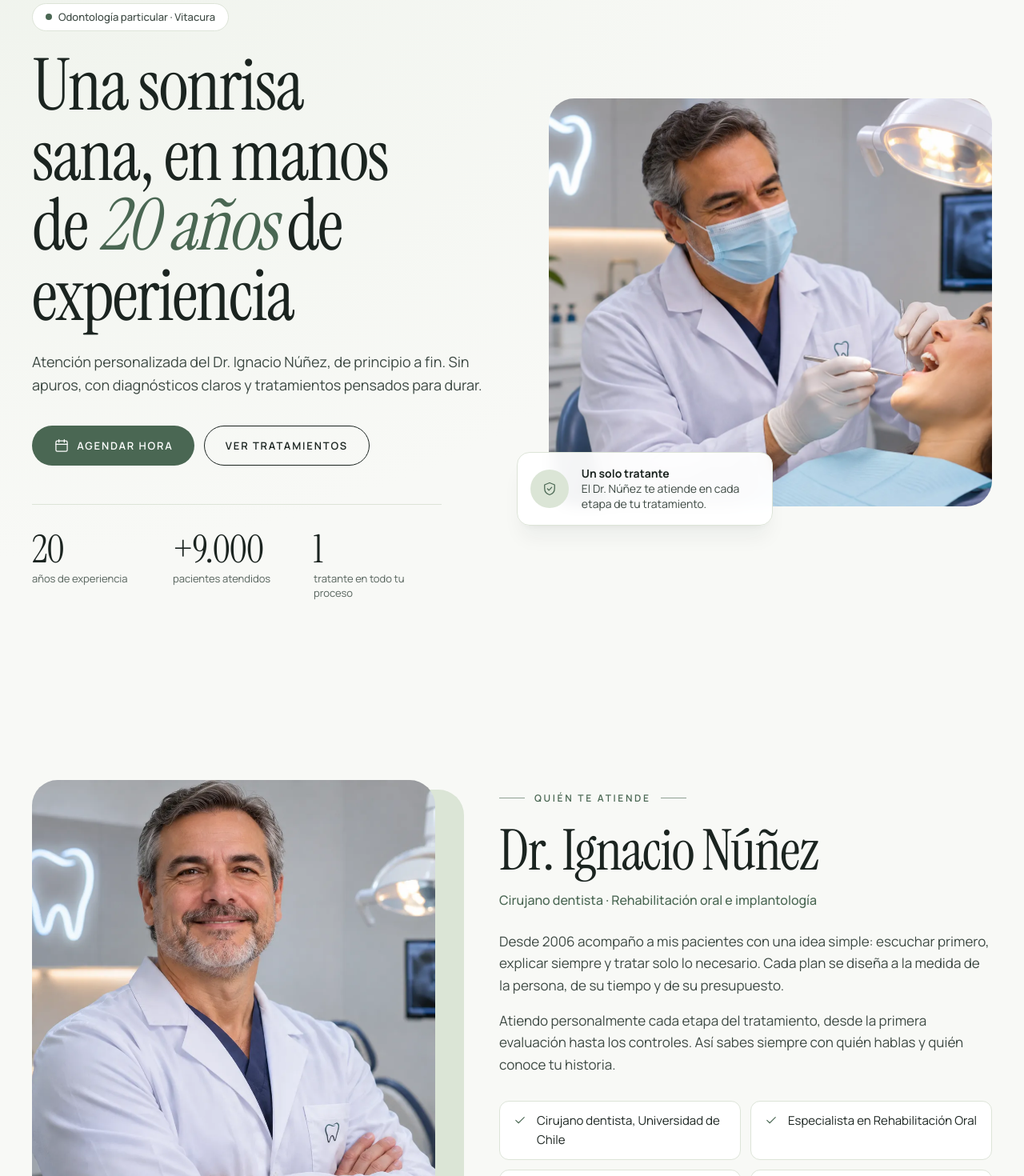
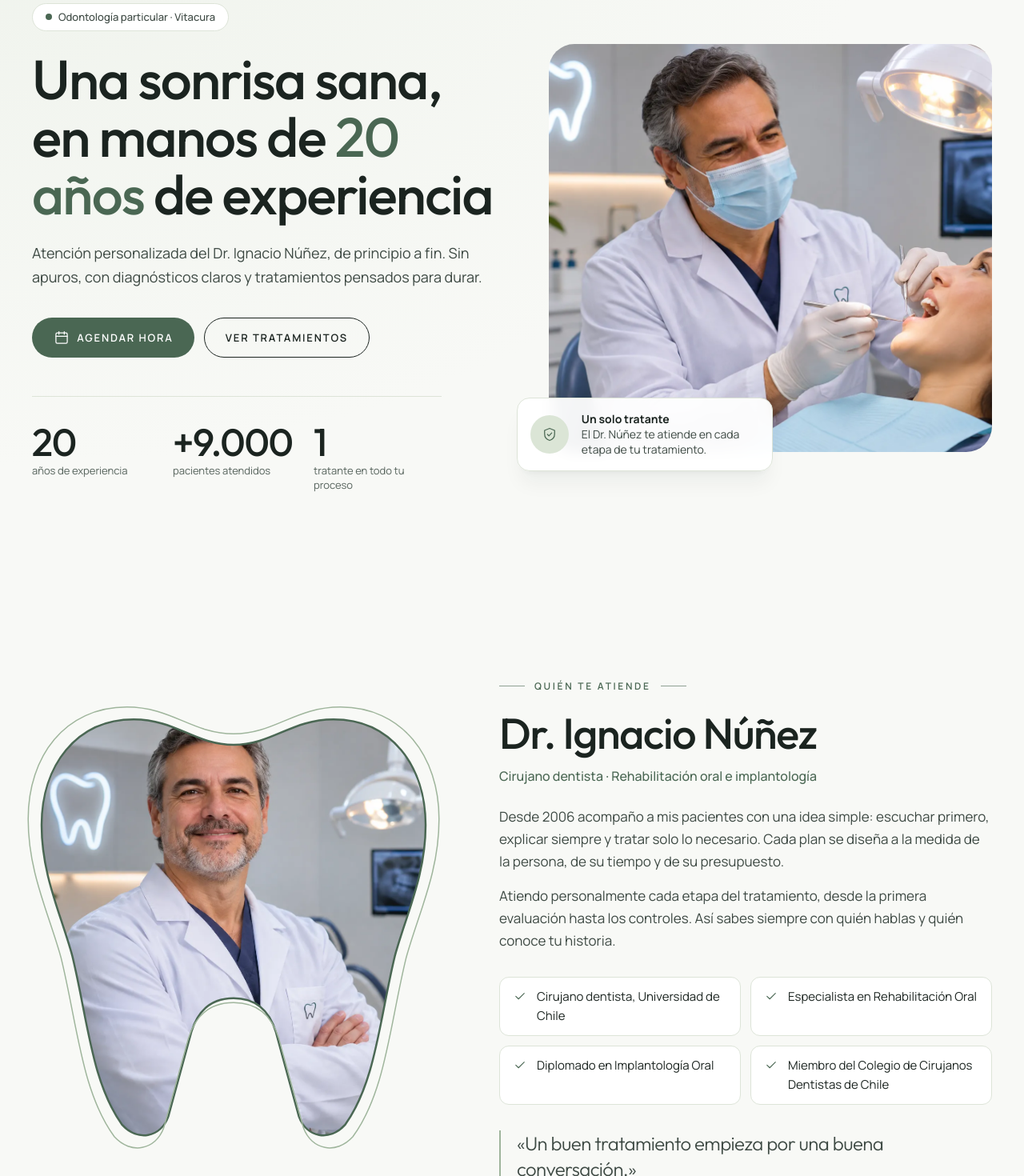
Before and after one commit to jdakira11/IN-Dental-Care, a Next.js app: page / in a window 1280 px wide. Shown: the part 140-1610 px from the top of the page at 80% size. Built offline with nearby package versions, Linux system fonts and the light colour scheme; no server answers.

Commit message:
Outfit en títulos, marco de diente para el doctor e ilustraciones en Previsión y pagos
Co-Authored-By: Claude Opus 5.5 <noreply@anthropic.com>

```diff
--- a/src/app/globals.css
+++ b/src/app/globals.css
@@ -17,7 +17,7 @@
   --color-metal: #c9d9c2; /* detalles sobre fondo oscuro */
 
   /* Solo dos familias: títulos y texto (definidas con next/font en layout.tsx) */
-  --font-title: var(--font-title-face), ui-serif, Georgia, serif;
+  --font-title: var(--font-title-face), ui-sans-serif, system-ui, sans-serif;
   --font-sans: var(--font-body-face), ui-sans-serif, system-ui, sans-serif;
 
   --ease-out-soft: cubic-bezier(0.22, 1, 0.36, 1);
@@ -84,26 +84,26 @@
     color: var(--color-metal);
   }
 
-  /* Títulos con la fuente de títulos. Si es caligráfica: letter-spacing 0 (el negativo rompe
-     las uniones), word-spacing ~0.12em y tamaños algo mayores. */
+  /* Títulos con Outfit (sans geométrica y ancha): peso 500 y tamaños contenidos. */
   .font-title,
   .display-xl,
   .display-lg,
   .display-md {
     font-family: var(--font-title);
-    letter-spacing: -0.02em;
+    font-weight: 500;
+    letter-spacing: -0.025em;
   }
   .display-xl {
-    font-size: clamp(3rem, 10vw, 8rem);
-    line-height: 0.98;
+    font-size: clamp(2.5rem, 7vw, 5rem);
+    line-height: 1.04;
   }
   .display-lg {
-    font-size: clamp(2.3rem, 5.5vw, 4.5rem);
-    line-height: 1.05;
+    font-size: clamp(2rem, 4.2vw, 3.4rem);
+    line-height: 1.1;
   }
   .display-md {
-    font-size: clamp(1.9rem, 4vw, 3rem);
-    line-height: 1.1;
+    font-size: clamp(1.75rem, 3.2vw, 2.5rem);
+    line-height: 1.15;
   }
 
   .btn {
--- a/src/app/layout.tsx
+++ b/src/app/layout.tsx
@@ -1,5 +1,5 @@
 import type { Metadata } from "next";
-import { Instrument_Serif, Manrope } from "next/font/google";
+import { Manrope, Outfit } from "next/font/google";
 import { FloatingContact } from "@/components/FloatingContact";
 import { Footer } from "@/components/Footer";
 import { Header } from "@/components/Header";
@@ -7,8 +7,8 @@ import { RevealObserver } from "@/components/RevealObserver";
 import { getSiteUrl, siteConfig } from "@/config/site";
 import "./globals.css";
 
-// Títulos: serif fina y moderna (elegancia sobria). Texto: sans humanista muy legible.
-const title = Instrument_Serif({ variable: "--font-title-face", subsets: ["latin"], weight: "400", style: ["normal", "italic"] });
+// Títulos: Outfit (sans geométrica, pedida por el cliente). Texto: Manrope (sans humanista muy legible).
+const title = Outfit({ variable: "--font-title-face", subsets: ["latin"] });
 const body = Manrope({ variable: "--font-body-face", subsets: ["latin"] });
 
 export const metadata: Metadata = {
--- a/src/app/page.tsx
+++ b/src/app/page.tsx
@@ -1,10 +1,12 @@
 import Image from "next/image";
 import Link from "next/link";
 import { BookingForm } from "@/components/BookingForm";
+import { CoverageIllustration } from "@/components/CoverageIllustration";
 import { FixedImageBand } from "@/components/FixedImageBand";
 import { ProcessTimeline } from "@/components/ProcessTimeline";
+import { ToothFrame } from "@/components/ToothFrame";
 import { TreatmentCard } from "@/components/TreatmentCard";
-import { Calendar, Check, Clock, Mail, MapPin, Phone, Plus, Shield, Star, Tooth } from "@/components/icons";
+import { Calendar, Check, Clock, Mail, MapPin, Phone, Plus, Shield, Star } from "@/components/icons";
 import { SectionHeader } from "@/components/SectionHeader";
 import { siteConfig, telLink } from "@/config/site";
 import { band, booking, coverage, doctor, faq, firstVisit, hero } from "@/content/copy";
@@ -24,9 +26,9 @@ export default function HomePage() {
               <span className="h-2 w-2 rounded-full bg-accent" />
               {hero.eyebrow}
             </p>
-            <h1 id="titulo-portada" className="display-xl mt-6 max-w-[12ch] text-[clamp(2.9rem,7vw,5.6rem)]">
+            <h1 id="titulo-portada" className="display-xl mt-6 max-w-[15ch] text-[clamp(2.5rem,5.4vw,4.4rem)]">
               {hero.title.before}
-              <em className="text-accent">{hero.title.highlight}</em>
+              <em className="not-italic text-accent">{hero.title.highlight}</em>
               {hero.title.after}
             </h1>
             <p className="mt-6 max-w-xl text-lg leading-relaxed text-ink-soft">{hero.intro}</p>
@@ -42,7 +44,7 @@ export default function HomePage() {
               {hero.stats.map((s) => (
                 <div key={s.label}>
                   <dt className="sr-only">{s.label}</dt>
-                  <dd className="font-title text-4xl text-ink md:text-5xl">{s.value}</dd>
+                  <dd className="font-title text-3xl text-ink sm:text-4xl md:text-5xl">{s.value}</dd>
                   <dd className="mt-1 text-[0.8125rem] leading-snug text-ink-mute">{s.label}</dd>
                 </div>
               ))}
@@ -68,11 +70,8 @@ export default function HomePage() {
       {/* ── El doctor ── */}
       <section id="doctor" aria-labelledby="titulo-doctor" className="overflow-x-clip py-24 md:py-32">
         <div className="container-x grid items-center gap-12 lg:grid-cols-[0.9fr_1.1fr] lg:gap-20">
-          <div className="relative mx-auto w-full max-w-md lg:max-w-none" data-reveal>
-            <div className="absolute -inset-2 -z-10 translate-x-3 translate-y-3 rounded-[2rem] md:-inset-3 md:translate-x-6 md:translate-y-6 bg-sage" />
-            <div className="relative aspect-[4/5] overflow-hidden rounded-[2rem]">
-              <Image src={images.doctor.src} alt={images.doctor.alt} fill sizes="(min-width: 1024px) 40vw, 90vw" placeholder="blur" className="object-cover object-[42%_center]" />
-            </div>
+          <div className="mx-auto w-full max-w-sm px-3 sm:max-w-md lg:max-w-lg" data-reveal>
+            <ToothFrame image={images.doctor.src} alt={images.doctor.alt} sizes="(min-width: 1024px) 34vw, 85vw" />
           </div>
           <div>
             <p className="eyebrow" data-reveal>
@@ -97,7 +96,7 @@ export default function HomePage() {
                 </li>
               ))}
             </ul>
-            <blockquote className="mt-8 border-l-2 border-sage-mid pl-5 font-title text-2xl italic text-ink-soft" data-reveal>
+            <blockquote className="mt-8 border-l-2 border-sage-mid pl-5 font-title text-2xl font-light text-ink-soft" data-reveal>
               «{doctor.quote}»
             </blockquote>
           </div>
@@ -184,13 +183,18 @@ export default function HomePage() {
         <div className="container-x">
           <SectionHeader id="titulo-prevision" eyebrow={coverage.eyebrow} title={coverage.title} intro={coverage.intro} />
           <ul className="mx-auto mt-14 grid max-w-6xl gap-5 sm:grid-cols-2 lg:grid-cols-4">
-            {coverage.items.map((c) => (
-              <li key={c.title} className="rounded-2xl border border-line bg-card p-6" data-reveal>
-                <span className="grid h-11 w-11 place-items-center rounded-full bg-sage text-accent">
-                  <Tooth width={20} height={20} />
-                </span>
-                <h3 className="mt-5 text-lg font-semibold">{c.title}</h3>
-                <p className="mt-1.5 text-[0.9375rem] text-ink-soft">{c.text}</p>
+            {coverage.items.map((c, i) => (
+              <li key={c.id} className="group flex flex-col overflow-hidden rounded-3xl border border-line bg-card transition-[transform,box-shadow] duration-500 hover:-translate-y-1 hover:shadow-xl hover:shadow-ink/5" data-reveal style={{ "--reveal-delay": `${i * 90}ms` } as React.CSSProperties}>
+                {/* Ficha: ilustración sobre panel suave + texto */}
+                <div className="relative m-2 grid aspect-[4/3] place-items-center overflow-hidden rounded-[1.25rem] bg-paper-2">
+                  <span aria-hidden className="absolute aspect-square h-[78%] rounded-full bg-sage transition-transform duration-700 group-hover:scale-110" />
+                  <CoverageIllustration id={c.id} className="relative w-[78%]" />
+                  <span className="absolute left-4 top-4 font-title text-sm text-ink-mute">{String(i + 1).padStart(2, "0")}</span>
+                </div>
+                <div className="px-6 pb-7 pt-4">
+                  <h3 className="font-title text-xl">{c.title}</h3>
+                  <p className="mt-2 text-[0.9375rem] leading-relaxed text-ink-soft">{c.text}</p>
+                </div>
               </li>
             ))}
           </ul>
--- /dev/null
+++ b/src/components/CoverageIllustration.tsx
@@ -0,0 +1,83 @@
+/**
+ * Ilustraciones planas de «Previsión y pagos» (dibujo propio, viewBox 120×90, solo rellenos con
+ * los tokens de la marca). La clave coincide con el `id` de `coverage.items` en copy.ts.
+ */
+const TOOTH =
+  "M20 9C13 9 9 14.5 9 21c0 5.5 2.2 9.6 3.4 14.6 1.7 6.9 2.3 14.4 6.2 20 1.5 2.1 4.4 1.7 5.2-.9l2.8-11.1c.8-2.8 3.4-3.9 5.4-3.9s4.6 1.1 5.4 3.9l2.8 11.1c.8 2.6 3.7 3 5.2.9 3.9-5.6 4.5-13.1 6.2-20C52.8 30.6 55 26.5 55 21 55 14.5 51 9 44 9c-5 0-7.6 2.8-12 2.8S25 9 20 9z";
+
+const illustrations: Record<string, React.ReactNode> = {
+  // Boleta con detalle de prestaciones + moneda con flecha de devolución
+  reembolso: (
+    <>
+      <path className="fill-white" d="M30 12h44v60l-5.5-4.4-5.5 4.4-5.5-4.4-5.5 4.4-5.5-4.4-5.5 4.4-5.5-4.4L30 72z" />
+      <rect className="fill-accent" x="36" y="19" width="16" height="4" rx="2" />
+      <rect className="fill-sage-mid" x="36" y="29" width="32" height="3" rx="1.5" />
+      <rect className="fill-sage-mid" x="36" y="36" width="26" height="3" rx="1.5" />
+      <rect className="fill-sage-mid" x="36" y="43" width="29" height="3" rx="1.5" />
+      <rect className="fill-deep" x="36" y="54" width="14" height="4" rx="2" opacity=".75" />
+      <rect className="fill-accent" x="56" y="54" width="12" height="4" rx="2" />
+      <circle className="fill-accent" cx="84" cy="58" r="16" />
+      <circle className="fill-sage-mid" cx="84" cy="58" r="11.5" opacity=".35" />
+      <path d="M78 58a6 6 0 1 0 6-6" fill="none" stroke="white" strokeWidth="2.6" strokeLinecap="round" />
+      <path className="fill-white" d="M84 47.5l5 4.5-5 4.5z" />
+    </>
+  ),
+  // Paraguas que protege un diente
+  seguros: (
+    <>
+      <path className="fill-accent" d="M24 44C24 26 40 13 60 13s36 13 36 31c-3.8-4.2-10.2-4.2-14 0-3.8-4.2-10.2-4.2-14 0-3.8-4.2-10.2-4.2-14 0-3.8-4.2-10.2-4.2-14 0-3.8-4.2-10.2-4.2-14 0z" />
+      <path className="fill-sage-mid" d="M60 13c-7 5.5-10 17-10 31-1.4-1.6-3-2.4-4-2.6C46.4 28 52 18 60 13z" opacity=".55" />
+      <circle className="fill-deep" cx="60" cy="12" r="2.6" />
+      <rect className="fill-deep" x="58.7" y="44" width="2.6" height="25" rx="1.3" />
+      <path d="M60 68c0 5-7 5-7 0" fill="none" className="stroke-deep" strokeWidth="2.6" strokeLinecap="round" />
+      <path className="fill-white" d={TOOTH} transform="translate(65 47) scale(.42)" />
+    </>
+  ),
+  // Tarjeta de pago + calendario de cuotas
+  cuotas: (
+    <>
+      <rect className="fill-accent" x="16" y="18" width="62" height="40" rx="6" />
+      <rect className="fill-deep" x="16" y="27" width="62" height="7" />
+      <rect className="fill-sage-mid" x="24" y="40" width="11" height="8" rx="2" />
+      <rect className="fill-white" x="24" y="51" width="22" height="2.6" rx="1.3" opacity=".6" />
+      <rect className="fill-white" x="64" y="40" width="34" height="34" rx="5" />
+      <rect className="fill-deep" x="64" y="40" width="34" height="8" rx="4" />
+      <rect className="fill-deep" x="64" y="44" width="34" height="4" />
+      {[0, 1, 2].map((col) =>
+        [0, 1].map((row) => (
+          <rect key={`${col}-${row}`} className={col === 0 && row === 0 ? "fill-accent" : "fill-sage-mid"} x={69 + col * 9.5} y={52 + row * 9.5} width="6.5" height="6.5" rx="1.5" opacity={col === 0 && row === 0 ? 1 : 0.55} />
+        )),
+      )}
+    </>
+  ),
+  // Portapapeles con lista revisada + lápiz
+  presupuesto: (
+    <>
+      <rect className="fill-accent" x="34" y="12" width="46" height="66" rx="6" />
+      <rect className="fill-white" x="39" y="19" width="36" height="54" rx="3" />
+      <rect className="fill-deep" x="47" y="8" width="20" height="9" rx="3.5" />
+      {[0, 1, 2].map((i) => (
+        <g key={i}>
+          <circle className="fill-accent" cx="46" cy={31 + i * 12} r="3.6" />
+          <path d={`M44.3 ${31 + i * 12}l1.3 1.3 2.4-2.6`} fill="none" stroke="white" strokeWidth="1.4" strokeLinecap="round" strokeLinejoin="round" />
+          <rect className="fill-sage-mid" x="53" y={29.6 + i * 12} width={i === 1 ? 14 : 18} height="2.8" rx="1.4" />
+        </g>
+      ))}
+      <rect className="fill-deep" x="53" y="63" width="12" height="3.4" rx="1.7" opacity=".75" />
+      <g transform="rotate(35 92 46)">
+        <rect className="fill-deep" x="88" y="22" width="8" height="40" rx="2" />
+        <rect className="fill-sage-mid" x="88" y="22" width="8" height="6" rx="2" />
+        <path className="fill-white" d="M88 62h8l-4 9z" />
+        <path className="fill-deep" d="M90.6 67.8h2.8L92 71z" />
+      </g>
+    </>
+  ),
+};
+
+export function CoverageIllustration({ id, className = "" }: { id: string; className?: string }) {
+  return (
+    <svg viewBox="0 0 120 90" aria-hidden className={className}>
+      {illustrations[id]}
+    </svg>
+  );
+}
--- /dev/null
+++ b/src/components/ToothFrame.tsx
@@ -0,0 +1,29 @@
+import Image, { type StaticImageData } from "next/image";
+import { useId } from "react";
+
+/** Silueta de diente en unidades 0–1 (clipPathUnits="objectBoundingBox"): se adapta a cualquier tamaño. */
+const TOOTH_PATH =
+  "M0.24,0.01 C0.09,0.01 0,0.12 0,0.26 C0,0.38 0.05,0.47 0.08,0.57 C0.12,0.72 0.13,0.87 0.21,0.97 C0.25,1.01 0.31,1 0.33,0.95 L0.39,0.75 C0.41,0.69 0.45,0.67 0.5,0.67 C0.55,0.67 0.59,0.69 0.61,0.75 L0.67,0.95 C0.69,1 0.75,1.01 0.79,0.97 C0.87,0.87 0.88,0.72 0.92,0.57 C0.95,0.47 1,0.38 1,0.26 C1,0.12 0.91,0.01 0.76,0.01 C0.65,0.01 0.6,0.07 0.5,0.07 C0.4,0.07 0.35,0.01 0.24,0.01 Z";
+
+/** Foto recortada con forma de diente, con un contorno de acento y un segundo trazo exterior a modo de marco. */
+export function ToothFrame({ image, alt, sizes, className = "" }: { image: StaticImageData; alt: string; sizes: string; className?: string }) {
+  const clipId = useId().replace(/:/g, "");
+  return (
+    <div className={`relative aspect-[10/11] ${className}`}>
+      <svg width="0" height="0" className="absolute" aria-hidden>
+        <defs>
+          <clipPath id={clipId} clipPathUnits="objectBoundingBox">
+            <path d={TOOTH_PATH} />
+          </clipPath>
+        </defs>
+      </svg>
+      <div className="absolute inset-0 bg-sage" style={{ clipPath: `url(#${clipId})` }}>
+        <Image src={image} alt={alt} fill sizes={sizes} placeholder="blur" className="object-cover object-[45%_15%]" />
+      </div>
+      <svg viewBox="0 0 1 1" preserveAspectRatio="none" aria-hidden className="pointer-events-none absolute inset-0 h-full w-full overflow-visible">
+        <path d={TOOTH_PATH} fill="none" className="stroke-accent" strokeWidth="2.5" vectorEffect="non-scaling-stroke" />
+        <path d={TOOTH_PATH} fill="none" className="stroke-sage-mid" strokeWidth="1.5" vectorEffect="non-scaling-stroke" transform="translate(-0.035 -0.03) scale(1.07 1.06)" />
+      </svg>
+    </div>
+  );
+}
```
Also changed, not shown: src/content/copy.ts (+4 -4 lines), 1 other file (tests, documents, lock files or other folders).
